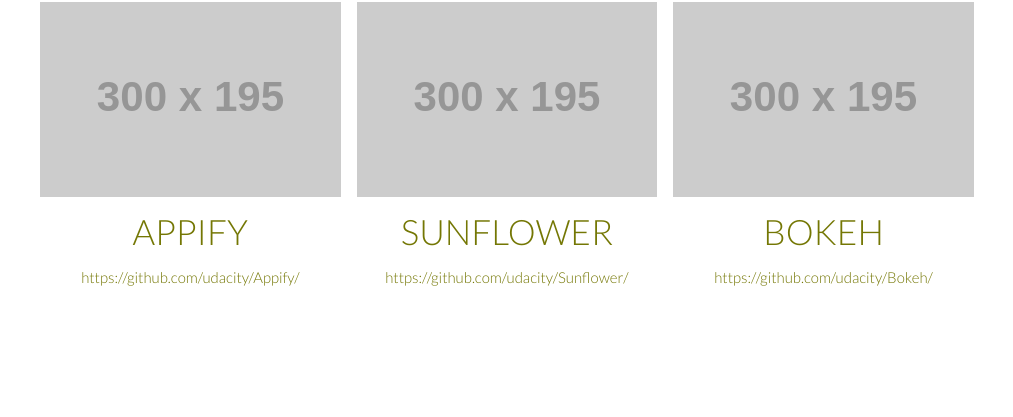
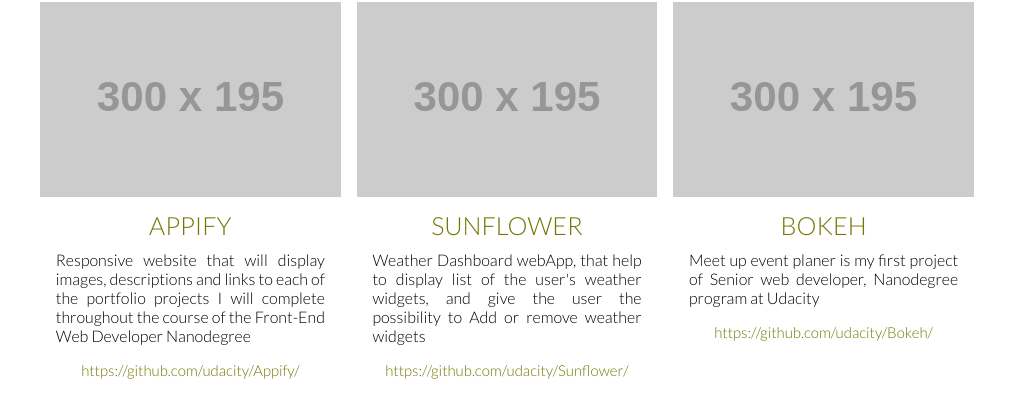
Before and after one commit to elmasria/portfolio-site, a website: page index.html in a window 1280 px wide. Shown: the part 659-1076 px from the top of the page, without its empty margins (133-1146 px from the left). Before the commit the page ends 1041 px from the top, so only its background shows below. Drawn offline with nearby package versions, Linux system fonts and the light colour scheme; files that its build step writes are made by us from their sources; placeholder pictures from the web are drawn by us.

Commit message:
fix: Display project description in all screen sizes

```diff
--- a/styles/app.scss
+++ b/styles/app.scss
@@ -61,7 +61,9 @@
 	color: #747704;
 	margin: 10px 0px 10px 0px;
 	font-weight: 300;
-	font-size: 35px;
+	font-size: 25px;
+	text-transform: uppercase;
+
 }
 .project-url{
 	display: block;
@@ -75,6 +77,12 @@
 	height: auto;
 }
 
+
+	.project-description{
+		width: 90%;
+		margin: auto;
+		text-align: justify;
+	}
 
 @media screen and (max-width: 768px) {
 	.col-xs-1 {
@@ -143,9 +151,6 @@
 		text-align: center;
 		margin-left: 0px !important;
 	}
-	.project-description{
-		display: none;
-	}
 }
 
 @media screen and (min-width: 769px){
@@ -205,11 +210,6 @@
 	img{
 		width: 100%;
 	}
-	.project-description{
-		width: 90%;
-		margin: auto;
-		text-align: justify;
-	}
 }
 
 @media screen and (min-width: 992px){
@@ -261,7 +261,7 @@
 	    width: 100%;
 	}
 	.project-description{
-		display: none;
+		width: 85%;
 	}
 	.img-project{
 		width: 95%;
```
